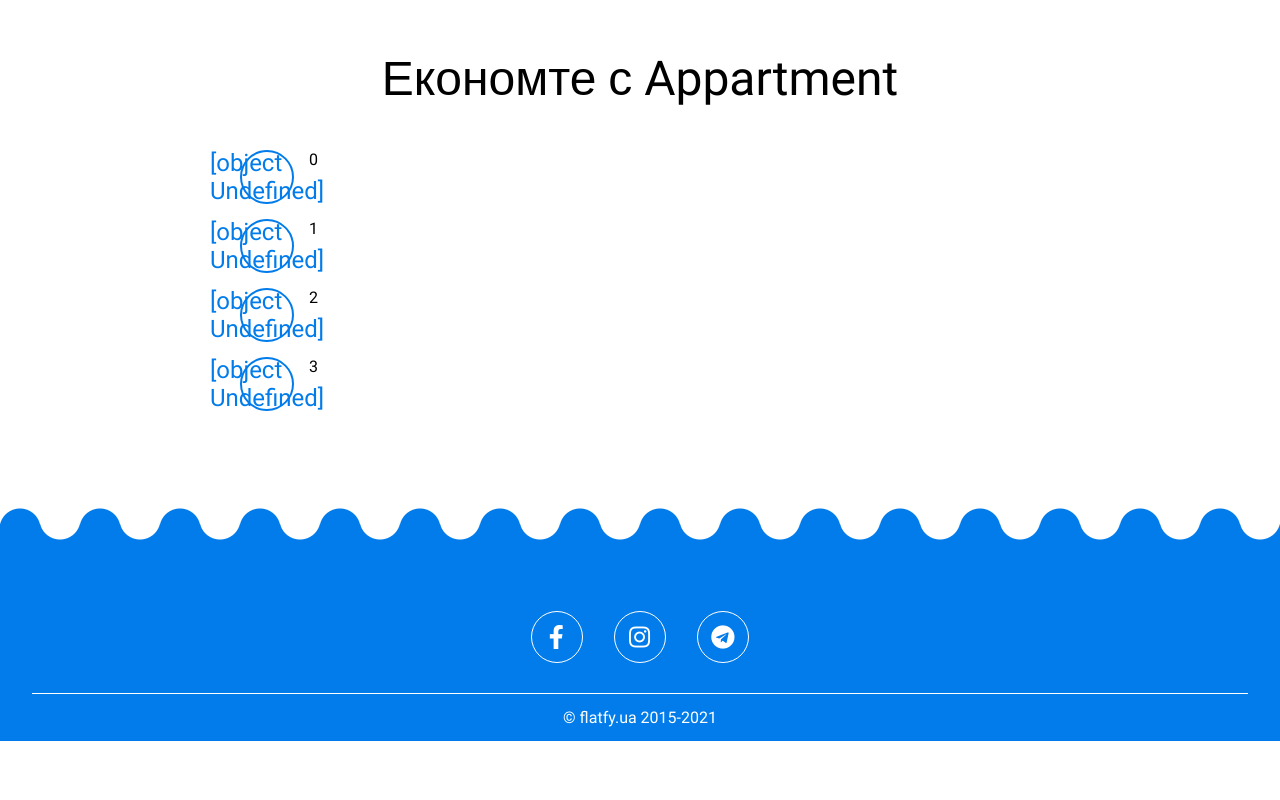
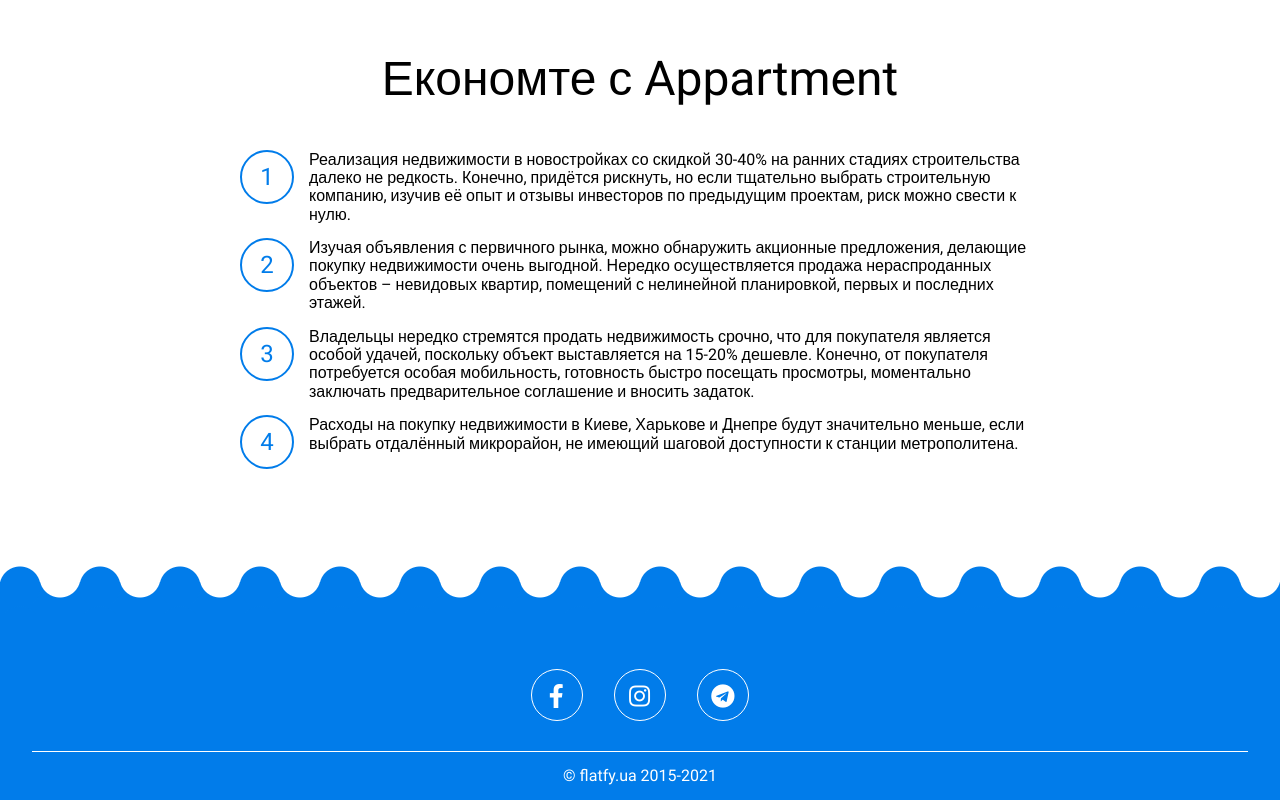
Before and after one commit to Andrei-Vlasov/Apartment-app, a Next.js app in the folder front/: page / in a window 1280 px wide. Shown: the part 1548-2348 px from the top of the page. Before the commit the page ends 2289 px from the top, so only its background shows below. Built offline with nearby package versions, Linux system fonts and the light colour scheme.

Commit message:
lint fix

```diff
--- a/front/pages/components/main-about/main-about.js
+++ b/front/pages/components/main-about/main-about.js
@@ -19,7 +19,7 @@ export default function MainAbout() {
                             пропозицій в одному місці.
                         </p>
                         <ul className="main-about__list">
-                            {mainAboutList.map(({id, iconClass, title}) => (
+                            {mainAboutList.map(({ id, iconClass, title }) => (
                                 <li className="main-about__item" key={id}>
                                     <i className={iconClass}></i>
                                     <p className="main-about__item-descr">{title}</p>
--- a/front/pages/components/main-info/main-info.js
+++ b/front/pages/components/main-info/main-info.js
@@ -28,9 +28,9 @@ export default function Info() {
                 <div className="container f-d-c">
                     <h2 className="main-info__title">Економте с Appartment</h2>
                     <ul className="main-info__list">
-                        {infoBlock.map((id, paragraph) => (
+                        {infoBlock.map(({ id, paragraph }) => (
                             <li className="main-info__item" key={id}>
-                                <span className="main-info__icon">{toString(id)}</span>
+                                <span className="main-info__icon">{id}</span>
                                 <p>{paragraph}</p>
                             </li>
                         ))}
```
